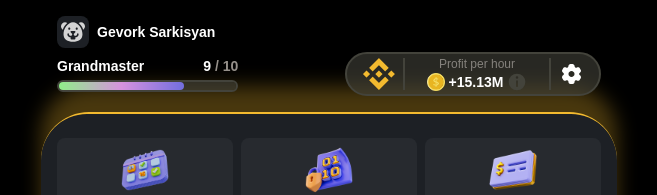
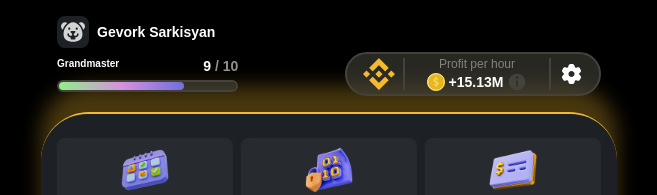
Before and after one commit to Gevork-Sarkisyan222/Hamster-Kombat-Clone, a React (Create React App) app: page / in a window 1280 px wide. Shown: the top 195 px of the page, without its empty margins (311-968 px from the left). Built offline with nearby package versions, Linux system fonts and the light colour scheme.

Commit message:
fix font size

```diff
--- a/src/App.tsx
+++ b/src/App.tsx
@@ -212,7 +212,7 @@
             <div className="flex items-center w-1/3">
               <div className="w-full">
                 <div className="flex justify-between">
-                  <p className="text-sm">{levelNames[levelIndex]}</p>
+                  <p className="text-[10px]">{levelNames[levelIndex]}</p>
                   <p className="text-sm">
                     {levelIndex + 1} <span className="text-[#95908a]">/ {levelNames.length}</span>
                   </p>
```
